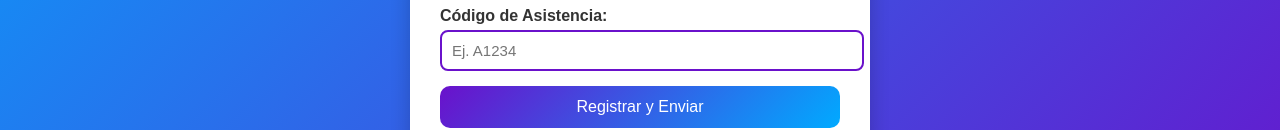
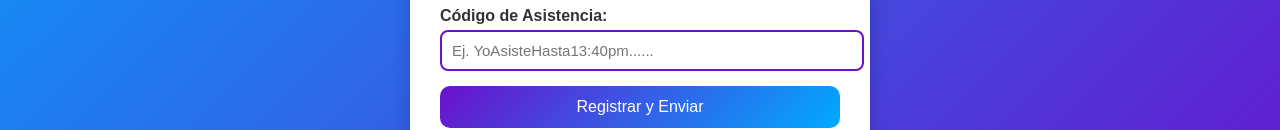
Before and after one commit to Humber720/RegistroDeAsistencia, a plain HTML site: page index.html in a window 1280 px wide. Shown: the part 464-594 px from the top of the page. Drawn offline with nearby package versions, Linux system fonts and the light colour scheme.

Commit message:
index.html

```diff
--- a/index.html
+++ b/index.html
@@ -28,7 +28,7 @@
       </select>
 
       <label>Código de Asistencia:</label>
-      <input type="text" id="codigo" required placeholder="Ej. A1234">
+      <input type="text" id="codigo" required placeholder="Ej. YoAsisteHasta13:40pm......">
 
       <!-- Botón con spinner -->
       <div class="send-container">
```
